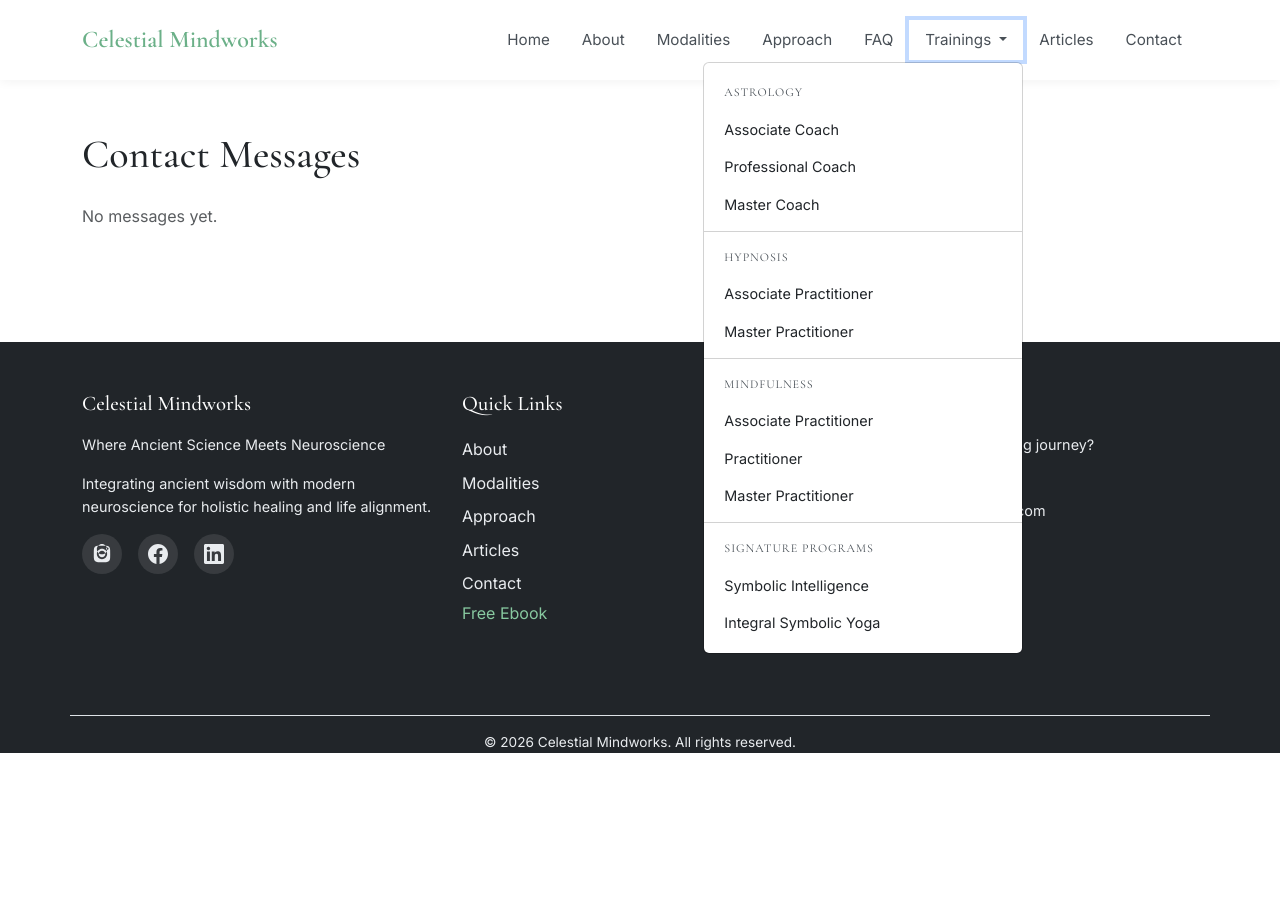
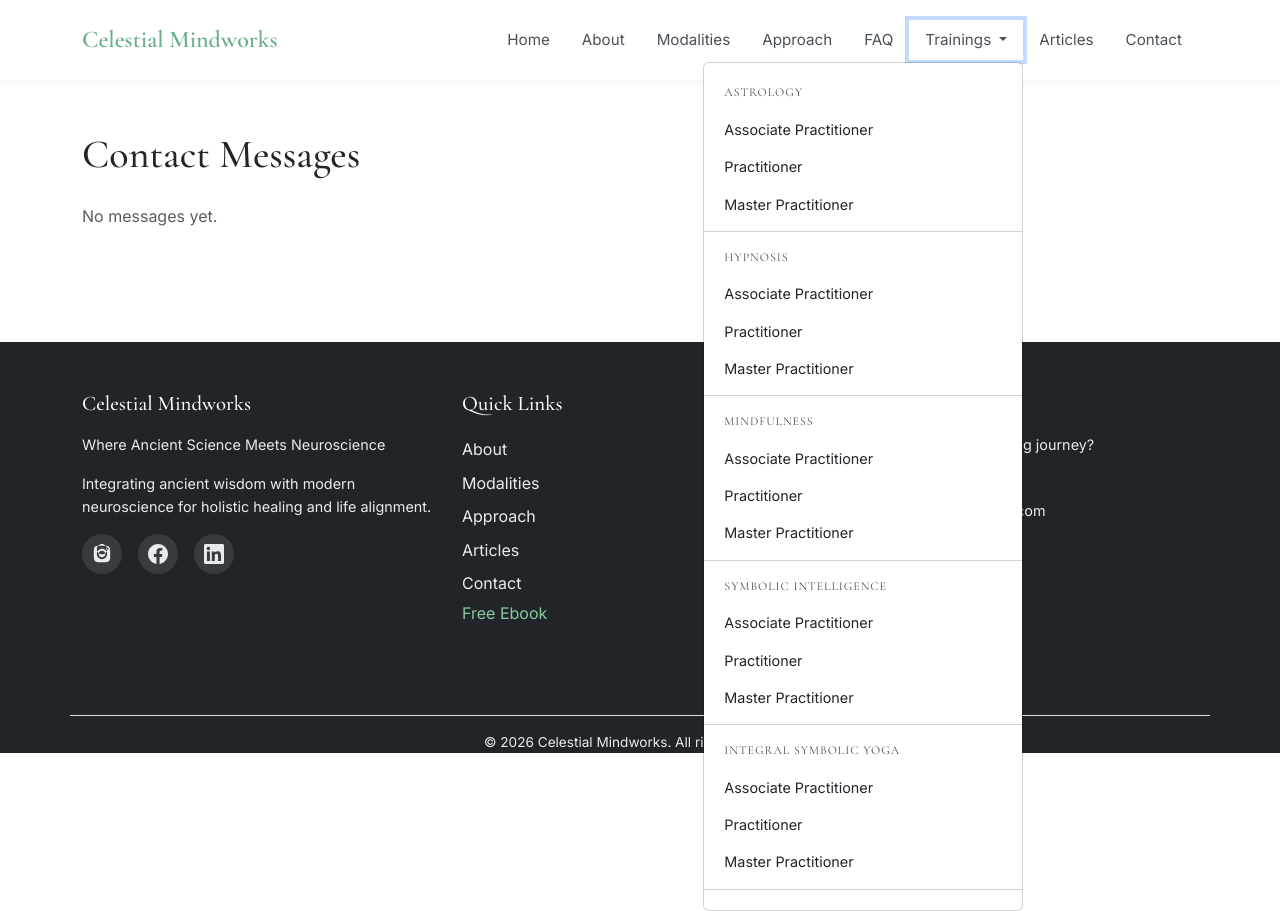
Before and after one commit to tanuj-nain09/celestial-mindworks, a Flask app: template templates/admin_messages.html in a window 1280 px wide, after a click on "Trainings". Before the commit the page ends 753 px from the top, so only its background shows below. Run offline with Flask 3, Linux system fonts and the light colour scheme; the template is opened without the code that fills it, so the values that code supplies are empty; some libraries are stand-ins or nearby versions.

Commit message:
removed hardcoded admin and changed training tab

```diff
--- a/app.py
+++ b/app.py
@@ -338,6 +338,10 @@ def course_astrology_master():
 def course_hypnosis_associate():
     return render_template("course_hypnosis_associate.html")
 
+@app.route("/trainings/hypnosis/practitioner")
+def course_hypnosis_practitioner():
+    return render_template("course_hypnosis_associate.html")
+
 @app.route("/trainings/hypnosis/master")
 def course_hypnosis_master():
     return render_template("course_hypnosis_master.html")
@@ -356,43 +360,33 @@ def course_mindfulness_practitioner():
 def course_mindfulness_master():
     return render_template("course_mindfulness_master.html")
 
+# SYMBOLIC INTELLIGENCE
 
-# --------------------------------------------------
-# SIGNATURE PROGRAMS
-# --------------------------------------------------
-
-@app.route("/programs/symbolic-intelligence")
-def symbolic_intelligence():
+@app.route("/trainings/symbolic-intelligence/associate")
+def course_symbolic_intelligence_associate():
     return render_template("symbolic_intelligence.html")
 
-@app.route("/programs/integral-symbolic-yoga")
-def integral_symbolic_yoga():
+@app.route("/trainings/symbolic-intelligence/practitioner")
+def course_symbolic_intelligence_practitioner():
+    return render_template("symbolic_intelligence.html")
+
+@app.route("/trainings/symbolic-intelligence/master")
+def course_symbolic_intelligence_master():
+    return render_template("symbolic_intelligence.html")
+
+# INTEGRAL SYMBOLIC YOGA
+
+@app.route("/trainings/integral-symbolic-yoga/associate")
+def course_symbolic_intelligence_associate():
     return render_template("integral_symbolic_yoga.html")
 
-@app.route("/createadmin")
-def create_admin():
-    username = "kiranhsharma"
-    password = "Kiran@143"
+@app.route("/trainings/integral-symbolic-yoga/practitioner")
+def course_symbolic_intelligence_practitioner():
+    return render_template("integral_symbolic_yoga.html")
 
-    conn = get_db_connection()
-    cur = conn.cursor()
-
-    cur.execute("SELECT id FROM users WHERE username = %s", (username,))
-    if cur.fetchone():
-        cur.close()
-        conn.close()
-        return "Admin already exists"
-
-    password_hash = generate_password_hash(password)
-    cur.execute(
-        "INSERT INTO users (username, password_hash) VALUES (%s, %s)",
-        (username, password_hash)
-    )
-    conn.commit()
-
-    cur.close()
-    conn.close()
-    return "Admin created. DELETE THIS ROUTE NOW."
+@app.route("/trainings/integral-symbolic-yoga/master")
+def course_symbolic_intelligence_master():
+    return render_template("integral_symbolic_yoga.html")
 
 # --------------------------------------------------
 
--- a/templates/base.html
+++ b/templates/base.html
@@ -76,15 +76,16 @@
 
                         <!-- Astrology -->
                         <li class="dropdown-section-title">Astrology</li>
-                        <li><a class="dropdown-item" href="{{ url_for('course_astrology_associate') }}">Associate Coach</a></li>
-                        <li><a class="dropdown-item" href="{{ url_for('course_astrology_practitioner') }}">Professional Coach</a></li>
-                        <li><a class="dropdown-item" href="{{ url_for('course_astrology_master') }}">Master Coach</a></li>
+                        <li><a class="dropdown-item" href="{{ url_for('course_astrology_associate') }}">Associate Practitioner</a></li>
+                        <li><a class="dropdown-item" href="{{ url_for('course_astrology_practitioner') }}">Practitioner</a></li>
+                        <li><a class="dropdown-item" href="{{ url_for('course_astrology_master') }}">Master Practitioner</a></li>
 
                         <li><hr class="dropdown-divider"></li>
 
                         <!-- Hypnosis -->
                         <li class="dropdown-section-title">Hypnosis</li>
                         <li><a class="dropdown-item" href="{{ url_for('course_hypnosis_associate') }}">Associate Practitioner</a></li>
+                        <li><a class="dropdown-item" href="{{url_for(course_hypnosis_practitioner) }}">Practitioner</a></li>
                         <li><a class="dropdown-item" href="{{ url_for('course_hypnosis_master') }}">Master Practitioner</a></li>
 
                         <li><hr class="dropdown-divider"></li>
@@ -97,20 +98,22 @@
 
                         <li><hr class="dropdown-divider"></li>
 
-                        <!-- SIGNATURE PROGRAMS -->
-                        <li class="dropdown-section-title">Signature Programs</li>
-                        <li>
-                            <a class="dropdown-item"
-                               href="{{ url_for('symbolic_intelligence') }}">
-                                 Symbolic Intelligence
-                            </a>
-                        </li>
-                        <li>
-                            <a class="dropdown-item"
-                               href="{{ url_for('integral_symbolic_yoga') }}">
-                                 Integral Symbolic Yoga
-                            </a>
-                        </li>
+                        <!-- Symbolic Intelligence -->
+                        <li class="dropdown-section-title">Symbolic Intelligence</li>
+                        <li><a class="dropdown-item" href="{{ url_for('course_symbolic_intelligence_associate') }}">Associate Practitioner</a></li>
+                        <li><a class="dropdown-item" href="{{ url_for('course_symbolic_intelligence_practitioner') }}">Practitioner</a></li>
+                        <li><a class="dropdown-item" href="{{ url_for('course_symbolic_intelligence_master') }}">Master Practitioner</a></li>
+
+                        <li><hr class="dropdown-divider"></li>
+
+                        <!-- Integral Symbolic Yoga-->
+                        <li class="dropdown-section-title">Integral Symbolic Yoga</li>
+                        <li><a class="dropdown-item" href="{{ url_for('course_integral_symbolic_yoga_associate') }}">Associate Practitioner</a></li>
+                        <li><a class="dropdown-item" href="{{ url_for('course_integral_symbolic_yoga_practitioner') }}">Practitioner</a></li>
+                        <li><a class="dropdown-item" href="{{ url_for('course_integral_symbolic_yoga_master') }}">Master Practitioner</a></li>
+
+                        <li><hr class="dropdown-divider"></li>
+
 
                     </ul>
                 </li>
```
